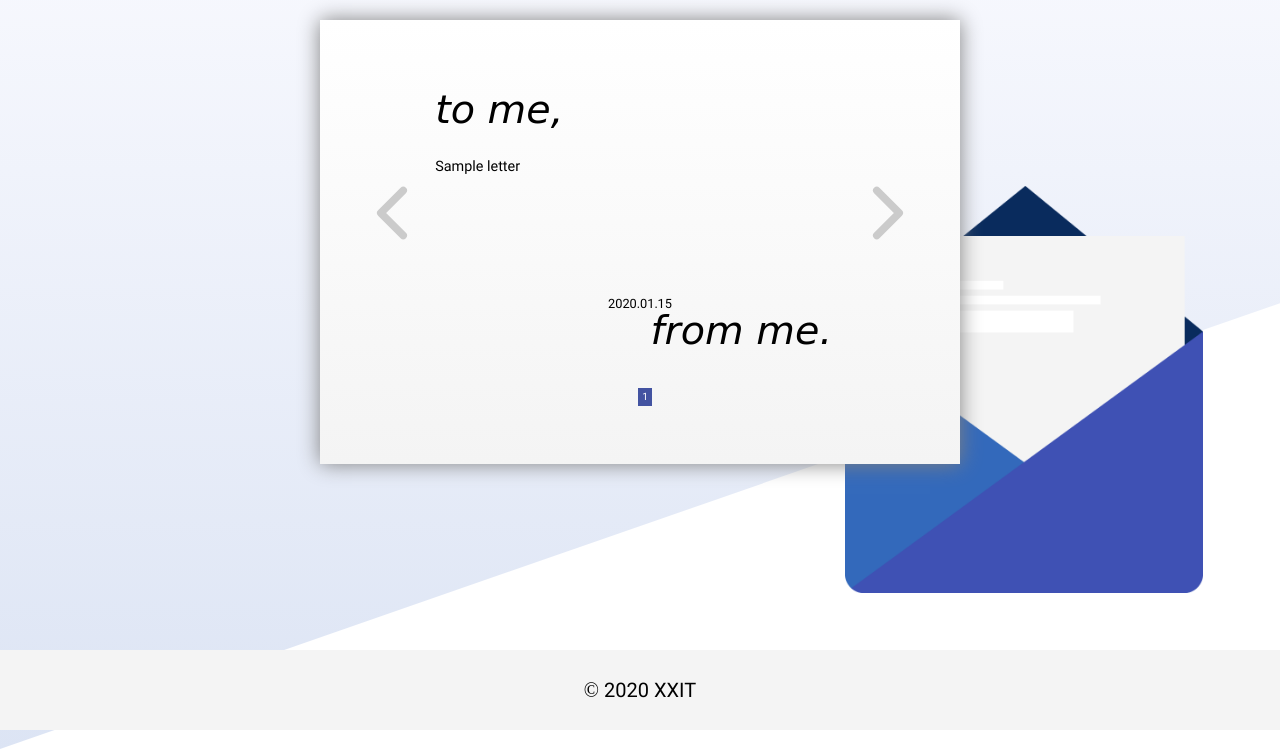
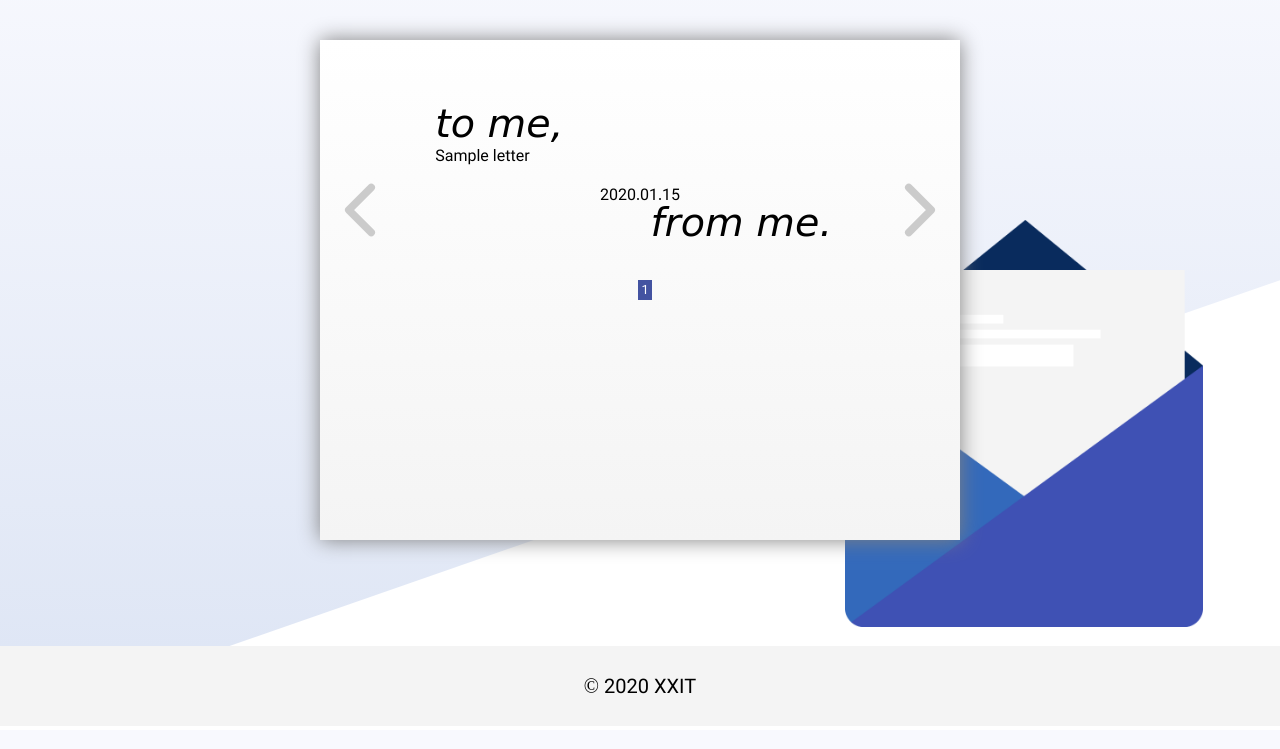
Before and after one commit to XXIT-Official/TomeFromme, a Node server app: template views/letter.ejs in a window 1280 px wide. Shown: the part 70-819 px from the top of the page. After the commit the page ends 764 px from the top, so only its background shows below. Run offline with Node 20, Linux system fonts and the light colour scheme; the template is opened without the code that fills it: most values are stand-ins (such as "Sample title", 1, 10 or a date in 2020); some libraries are stand-ins or nearby versions; some web fonts are replaced.

Commit message:
Fix footer on letter view page(pc) by temporary

```diff
--- a/public/javascript/letterView.js
+++ b/public/javascript/letterView.js
@@ -55,7 +55,7 @@ function replaceNum(direction) {
     change.style.backgroundColor = '#4353a1';
     change.style.color = '#ffffff';
     replaceArrow();
-    checkChar(currentIndex - 1);
+    // checkChar(currentIndex - 1);
 }
 
 function replaceArrow() {
@@ -75,7 +75,7 @@ function replaceArrow() {
     } else {
         document.getElementById(String(currentIndex)).style.marginLeft = "30px";
     }
-    checkChar(currentIndex - 1);
+    // checkChar(currentIndex - 1);
 }
 function replacePrev() {
     document.getElementById('prev').src = "/images/icons/chevron-back-outline.svg";
@@ -87,23 +87,23 @@ function replaceNext() {
     document.getElementById('next').src = "/images/icons/chevron-forward-outline.svg";
 }
 
-function checkChar(index) {
-    let button = document.getElementsByClassName('button');
-    if (letter[index].length <= 450) {
-        button[0].style.marginTop = "3%";
-        button[1].style.marginTop = "3%";
-        document.getElementById('letter-bottom').style.marginTop = "120px";
-        document.getElementById('envelope').style.marginTop = "20%";
-        return 0;
-    } else if (letter[index].length > 1500) {
-        button[0].style.marginTop = "25%";
-        button[1].style.marginTop = "25%";
-        document.getElementById('envelope').style.marginTop = String(document.getElementById('letter-wrap-content').scrollHeight + 55) + "px";
-    } else {
-        button[0].style.marginTop = "9%";
-        button[1].style.marginTop = "9%";
-        document.getElementById('envelope').style.marginTop = String(window.innerHeight-150) + "px";
-    }
-    document.getElementById('letter-bottom').style.marginTop = "0";
-
-}
+// function checkChar(index) {
+//     let button = document.getElementsByClassName('button');
+//     if (letter[index].length <= 450) {
+//         button[0].style.marginTop = "3%";
+//         button[1].style.marginTop = "3%";
+//         document.getElementById('letter-bottom').style.marginTop = "120px";
+//         document.getElementById('envelope').style.marginTop = "20%";
+//         return 0;
+//     } else if (letter[index].length > 1500) {
+//         button[0].style.marginTop = "25%";
+//         button[1].style.marginTop = "25%";
+//         document.getElementById('envelope').style.marginTop = String(document.getElementById('letter-wrap-content').scrollHeight + 55) + "px";
+//     } else {
+//         button[0].style.marginTop = "9%";
+//         button[1].style.marginTop = "9%";
+//         document.getElementById('envelope').style.marginTop = String(window.innerHeight-150) + "px";
+//     }
+//     document.getElementById('letter-bottom').style.marginTop = "0";
+//
+// }
--- a/public/stylesheets/letter.css
+++ b/public/stylesheets/letter.css
@@ -5,22 +5,23 @@ body {
 }
 
 .letter-wrap {
-    margin :7% 25%;
+    margin: 110px 25% 7% 25%;
     width: 50%;
-    height: auto;
+    min-height: 500px;
     background: transparent linear-gradient(180deg, #FFFFFF 0%, #F4F4F4 100%) 0% 0% no-repeat padding-box;
-    position: absolute;
+    position: relative;
     box-shadow: 0 0 20px gray;
+    padding-top: 5vw;
 }
 
 .letter-wrap-content {
     margin: 0 auto;
     width: 64%;
-    height: 48%;
-    margin-top: 21%;
-    line-height: 3vmin;
+    /*height: 48%;*/
+    /*margin-top: 21%;*/
+    line-height: 1.5rem;
     color: black;
-    font-size: 1.8vmin;
+    font-size: 1rem;
     position: relative;
     text-align: left;
 }
@@ -28,11 +29,17 @@ body {
 .letter-back {
     float: left;
     margin-left: 5%;
+    position: fixed;
+    top: 30%;
+    left: 20%;
 }
 
 .letter-forward {
     float: right;
     margin-right: 5%;
+    position: fixed;
+    top: 30%;
+    right: 20%;
 }
 
 #buttons {
@@ -47,7 +54,7 @@ body {
 .letter-number {
     padding: 4px 0;
     width: 4%;
-    font-size: 0.8vw;
+    font-size: 1vw;
     background-color:#E8E8E8;
     color: #909090;
     text-align: center;
@@ -67,8 +74,9 @@ span {
 }
 
 #to {
-    float: left;
-    margin-top: 11%;
+    /*float: left;*/
+    /*margin-top: 11%;*/
+    display: block;
     margin-left: 9vw;
     font-family: 'Mrs Saint Delafield', cursive;
     font-weight: 450;
@@ -79,7 +87,7 @@ span {
 #date {
     display: block;
     text-align: center;
-    font-size: 1vw;
+    font-size: 1rem;
     margin-top: 3%;
     font-style: normal;
     font-weight: 100;
@@ -100,8 +108,8 @@ span {
     width:28%;
     height:35%;
     margin-left: 66%;
-    margin-bottom: 12%;
-
+    margin-bottom: 16px;
+    margin-top: -500px;
 }
 
 #envelope-mobile {
@@ -113,7 +121,7 @@ span {
 }
 
 .footer {
-    position: fixed;
+    /*position: fixed;*/
     bottom: 0;
     width: 100%;
     text-align: center;
@@ -130,5 +138,6 @@ span {
 header {
     z-index: 100;
     position: absolute;
-    width: 100vw;
+    width: 100%;
+    top: 0;
 }
```
